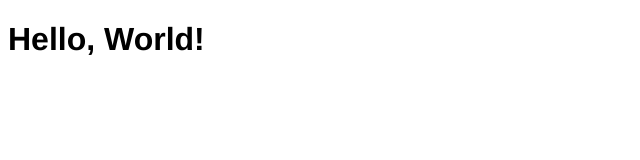
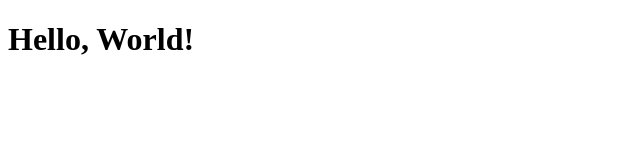
Before and after one commit to travers7/tc349, a plain HTML site: page week1/week1/hello.html in a window 1280 px wide. Shown: the whole page, without its empty margins (0-640 px from the left). Drawn offline with Linux system fonts and the light colour scheme.

Commit message:
Update hello.html

```diff
--- a/week1/week1/hello.html
+++ b/week1/week1/hello.html
@@ -4,7 +4,7 @@
   <meta http-equiv="Content-type" content="text/html; charset=utf-8">
   <title>Hello, World!</title>
   <style type="text/css" media="screen">
-  h1 { font-family: Helvetica; }
+  h1 { font-family: "Times New Roman"; }
   </style>
 </head>
 <body>
```
